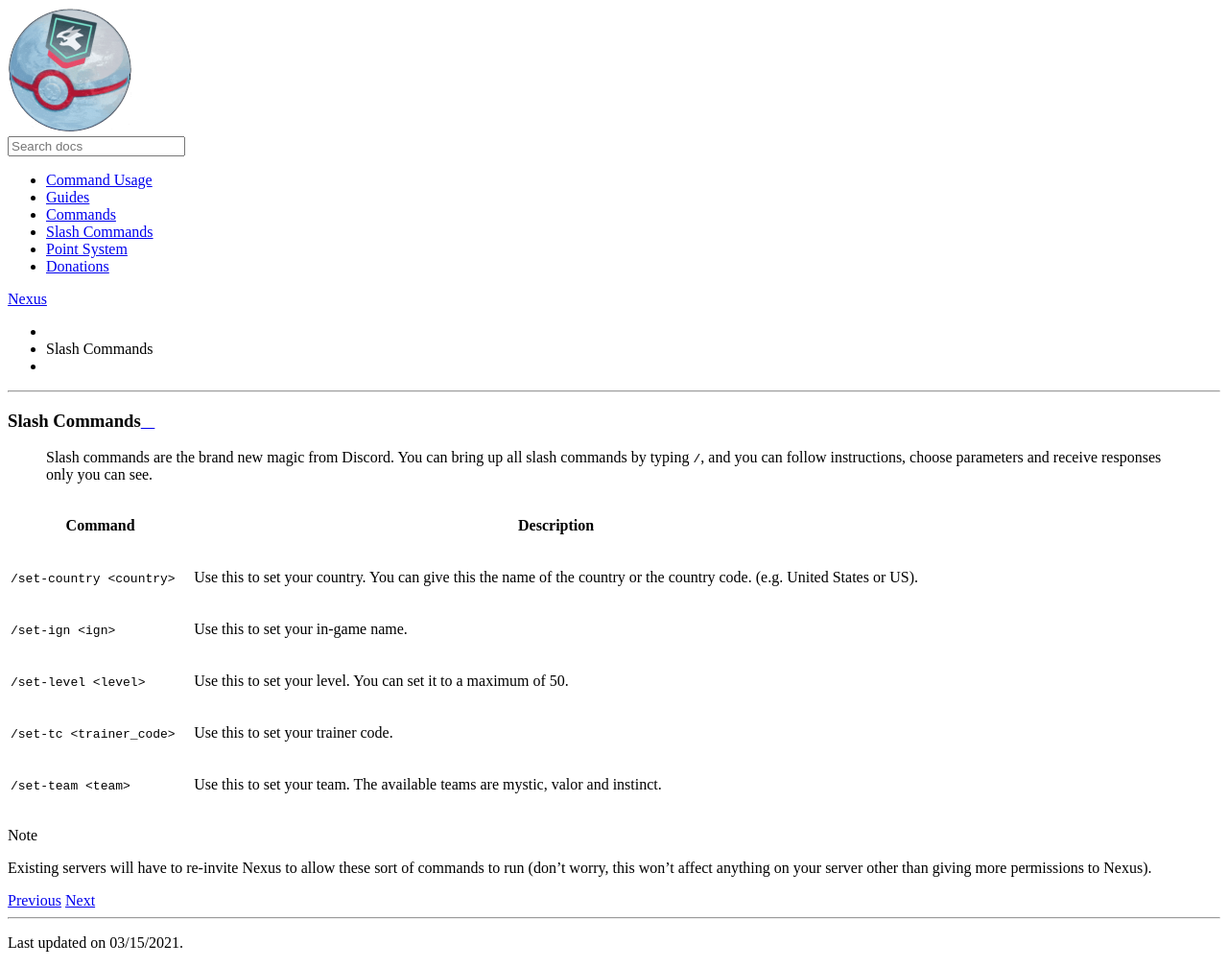
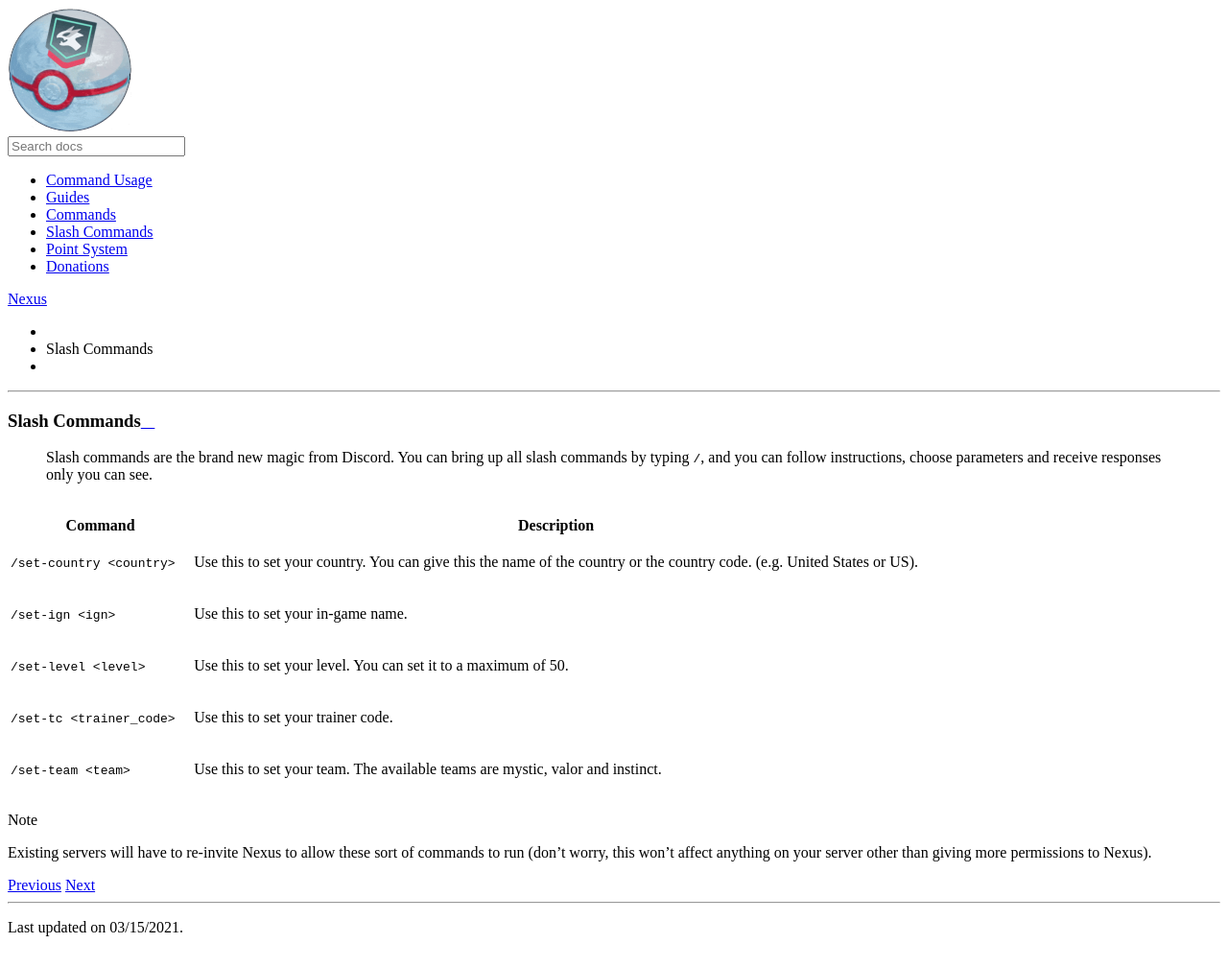
Before and after one commit to NexusRaids/nexus-docs, a Sphinx documentation site: the page built from docs/slash-commands.md, in a window 1280 px wide. Shown: the whole page at 96% size. Built offline with Sphinx 7.4.7 and the Read the Docs theme 2.0.0, drawn with Linux system fonts in a browser that asks for light colours; formulas are drawn with MathJax 3.

Commit message:
css update

```diff
--- a/docs/_static/theme_overrides.css
+++ b/docs/_static/theme_overrides.css
@@ -52,6 +52,6 @@
 	width: 100%;
 }
 
-p.head {
-	margin-bottom: 0px;
+table.docutils .head p {
+	margin-bottom: 0px !important;
 }
--- a/docs/conf.py
+++ b/docs/conf.py
@@ -87,7 +87,7 @@ html_theme_options = {
 
 html_context = {
     'css_files': [
-        '_static/theme_overrides.css?update?v3',
+        '_static/theme_overrides.css?update?v4',
         ],
      }
 
```
